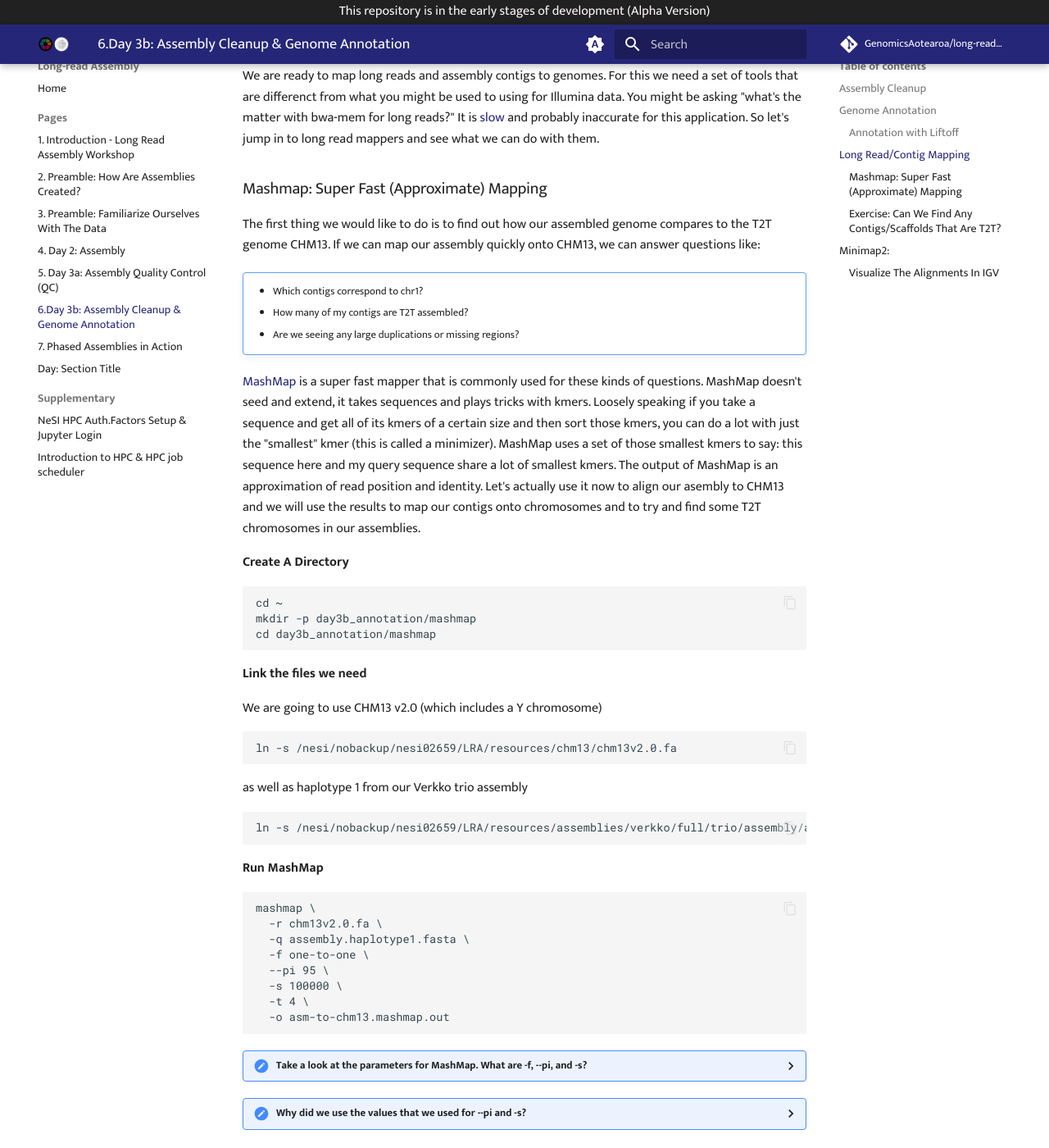
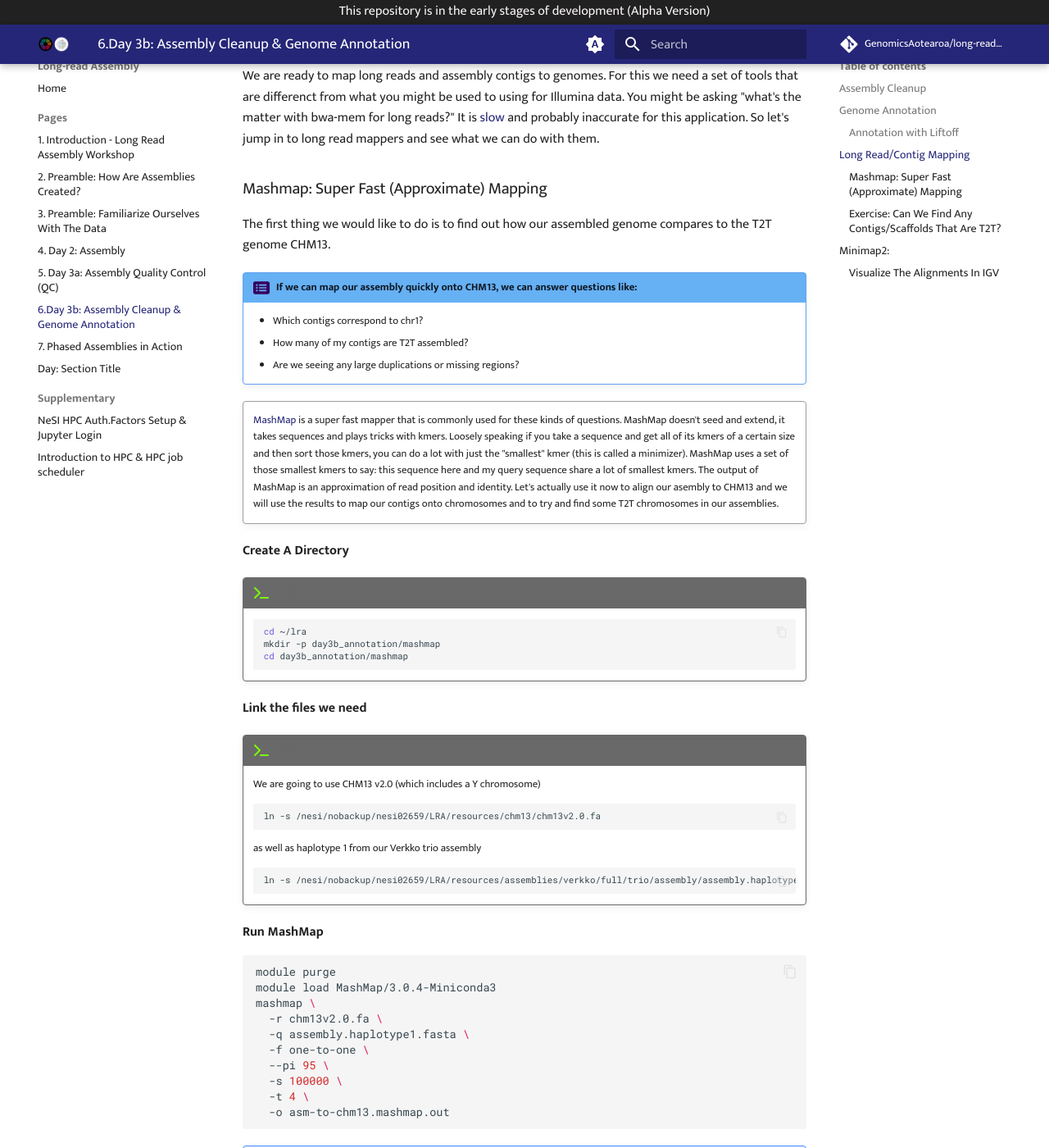
Before and after one commit to GenomicsAotearoa/long-read-assembly, an MkDocs documentation site: the page built from docs/pages/day3b_assembly_cleanup_annotation.md, in a window 1280 px wide and 1400 px high, scrolled down 5760 px. Shown: the whole window at 82% size. Built offline with MkDocs 1.6.1 and Material for MkDocs 9.7.7, drawn with Linux system fonts in a browser that asks for light colours; comment, search, counter and statistics services are not loaded.

Commit message:
update minimap code block

````diff
--- a/docs/pages/day3b_assembly_cleanup_annotation.md
+++ b/docs/pages/day3b_assembly_cleanup_annotation.md
@@ -464,36 +464,47 @@ We are ready to map long reads and assembly contigs to genomes. For this we need
 
 ### Mashmap: Super Fast (Approximate) Mapping
 
-The first thing we would like to do is to find out how our assembled genome compares to the T2T genome CHM13. If we can map our assembly quickly onto CHM13, we can answer questions like:
+The first thing we would like to do is to find out how our assembled genome compares to the T2T genome CHM13.
 
-!!! rectangle-list ""
+!!! rectangle-list "If we can map our assembly quickly onto CHM13, we can answer questions like:"
 
     * Which contigs correspond to chr1?
     * How many of my contigs are T2T assembled?
     * Are we seeing any large duplications or missing regions?
 
-[MashMap](https://genomeinformatics.github.io/mashmap/) is a super fast mapper that is commonly used for these kinds of questions. MashMap doesn't seed and extend, it takes sequences and plays tricks with kmers. Loosely speaking if you take a sequence and get all of its kmers of a certain size and then sort those kmers, you can do a lot with just the "smallest" kmer (this is called a minimizer). MashMap uses a set of those smallest kmers to say: this sequence here and my query sequence share a lot of smallest kmers. The output of MashMap is an approximation of read position and identity. Let's actually use it now to align our asembly to CHM13 and we will use the results to map our contigs onto chromosomes and to try and find some T2T chromosomes in our assemblies.
+!!! quote ""
+
+    [MashMap](https://genomeinformatics.github.io/mashmap/) is a super fast mapper that is commonly used for these kinds of questions. MashMap doesn't seed and extend, it takes sequences and plays tricks with kmers. Loosely speaking if you take a sequence and get all of its kmers of a certain size and then sort those kmers, you can do a lot with just the "smallest" kmer (this is called a minimizer). MashMap uses a set of those smallest kmers to say: this sequence here and my query sequence share a lot of smallest kmers. The output of MashMap is an approximation of read position and identity. Let's actually use it now to align our asembly to CHM13 and we will use the results to map our contigs onto chromosomes and to try and find some T2T chromosomes in our assemblies.
 
 **Create A Directory**
-```
-cd ~
-mkdir -p day3b_annotation/mashmap
-cd day3b_annotation/mashmap
-```
+
+!!! terminal "code"
+
+    ```bash
+    cd ~/lra
+    mkdir -p day3b_annotation/mashmap
+    cd day3b_annotation/mashmap
+    ```
 
 **Link the files we need**
 
-We are going to use CHM13 v2.0 (which includes a Y chromosome)
-```
-ln -s /nesi/nobackup/nesi02659/LRA/resources/chm13/chm13v2.0.fa
-```
-as well as haplotype 1 from our Verkko trio assembly
-```
-ln -s /nesi/nobackup/nesi02659/LRA/resources/assemblies/verkko/full/trio/assembly/assembly.haplotype1.fasta
-```
+!!! terminal "code"
+
+    We are going to use CHM13 v2.0 (which includes a Y chromosome)
+
+    ```bash
+    ln -s /nesi/nobackup/nesi02659/LRA/resources/chm13/chm13v2.0.fa
+    ```
+    as well as haplotype 1 from our Verkko trio assembly
+
+    ```bash
+    ln -s /nesi/nobackup/nesi02659/LRA/resources/assemblies/verkko/full/trio/assembly/assembly.haplotype1.fasta
+    ```
 
 **Run MashMap**
-```
+```bash
+module purge
+module load MashMap/3.0.4-Miniconda3
 mashmap \
   -r chm13v2.0.fa \
   -q assembly.haplotype1.fasta \
````
